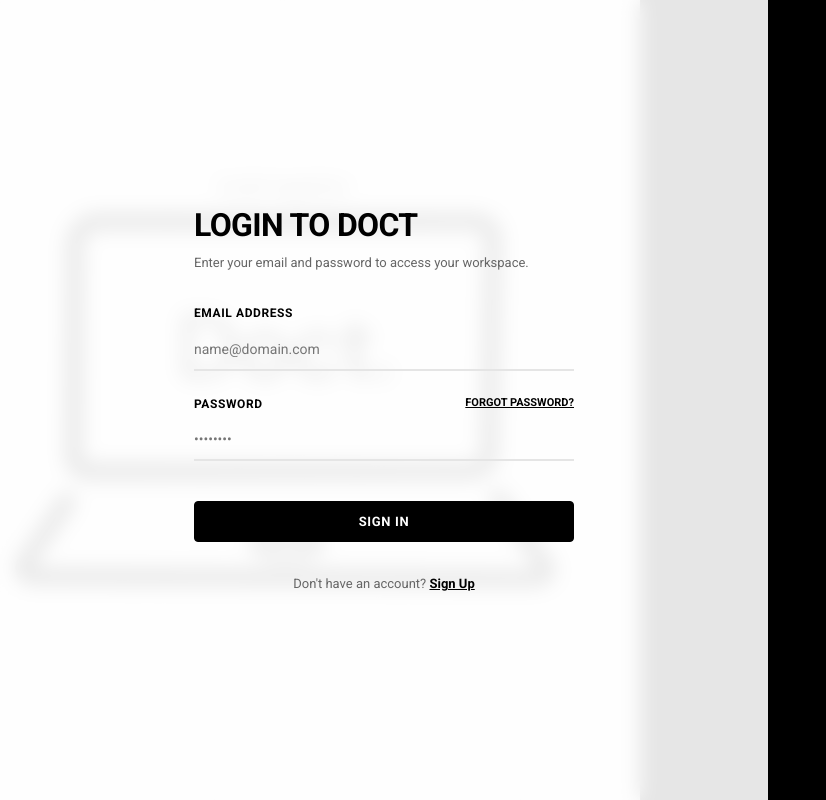
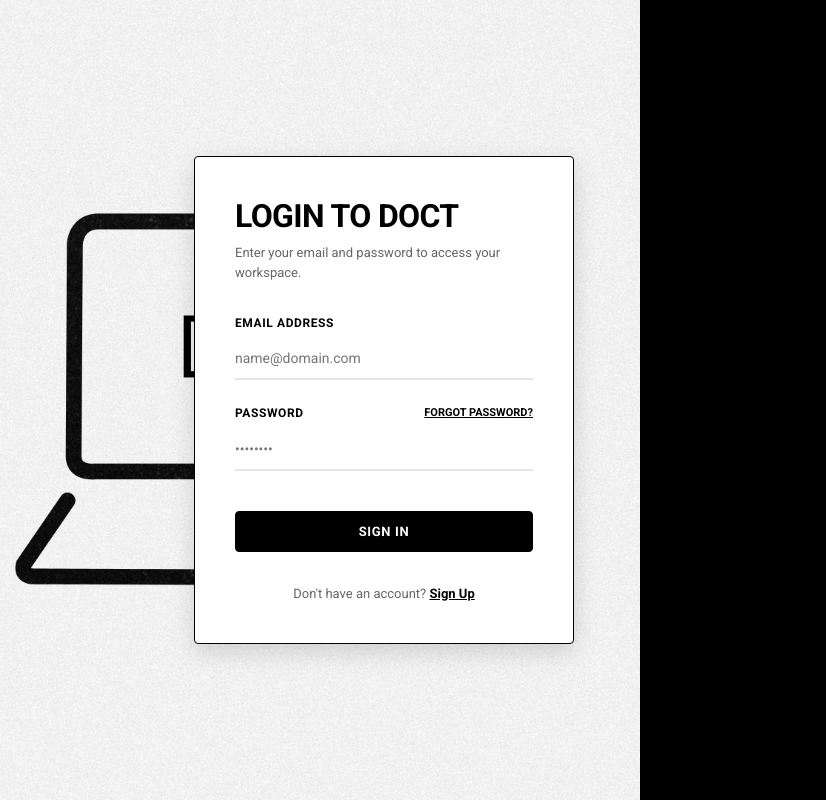
Before and after one commit to noxidda/Doct, a React (Vite) app in the folder client/: page /login in a window 1280 px wide. Shown: the whole page, without its empty margins (0-826 px from the left). Built offline with nearby package versions, Linux system fonts and the light colour scheme; no server answers.

Commit message:
Removed blur overlay from columns and styled login/signup containers as solid white cards with a black border

```diff
--- a/client/src/pages/Login.jsx
+++ b/client/src/pages/Login.jsx
@@ -53,12 +53,19 @@ const Login = () => {
         display: 'flex',
         justifyContent: 'center',
         alignItems: 'center',
-        backgroundColor: 'rgba(255, 255, 255, 0.9)', // Clean light overlay
-        backdropFilter: 'blur(10px)',
-        padding: '3rem',
-        boxShadow: '-4px 0 24px rgba(0, 0, 0, 0.05)'
+        backgroundColor: 'transparent', // Transparent, so bg image is clear and fully visible
+        backdropFilter: 'none', // No blur effect
+        padding: '2rem'
       }}>
-        <div style={{ width: '100%', maxWidth: '380px' }}>
+        <div style={{
+          width: '100%',
+          maxWidth: '380px',
+          backgroundColor: '#FFFFFF', // Solid white background
+          border: '1px solid #000000', // Black border
+          padding: '2.5rem',
+          borderRadius: '4px',
+          boxShadow: '0 8px 24px rgba(0, 0, 0, 0.15)'
+        }}>
           <h2 style={{ fontSize: '2rem', marginBottom: '0.5rem', letterSpacing: '-0.02em', color: '#000000', fontWeight: 'bold' }}>LOGIN TO DOCT</h2>
           <p style={{ color: '#666666', fontSize: '13px', marginBottom: '2rem', lineHeight: '1.5' }}>Enter your email and password to access your workspace.</p>
 
--- a/client/src/pages/Signup.jsx
+++ b/client/src/pages/Signup.jsx
@@ -65,12 +65,19 @@ const Signup = () => {
         display: 'flex',
         justifyContent: 'center',
         alignItems: 'center',
-        backgroundColor: 'rgba(255, 255, 255, 0.9)', // Clean light overlay
-        backdropFilter: 'blur(10px)',
-        padding: '3rem',
-        boxShadow: '-4px 0 24px rgba(0, 0, 0, 0.05)'
+        backgroundColor: 'transparent', // Transparent, so bg image is clear and fully visible
+        backdropFilter: 'none', // No blur effect
+        padding: '2rem'
       }}>
-        <div style={{ width: '100%', maxWidth: '380px' }}>
+        <div style={{
+          width: '100%',
+          maxWidth: '380px',
+          backgroundColor: '#FFFFFF', // Solid white background
+          border: '1px solid #000000', // Black border
+          padding: '2.5rem',
+          borderRadius: '4px',
+          boxShadow: '0 8px 24px rgba(0, 0, 0, 0.15)'
+        }}>
           <h2 style={{ fontSize: '2rem', marginBottom: '0.5rem', letterSpacing: '-0.02em', color: '#000000', fontWeight: 'bold' }}>CREATE ACCOUNT</h2>
 
           {step === 1 ? (
```
